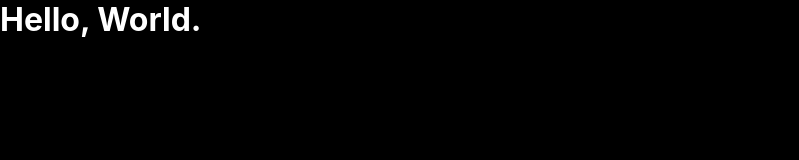
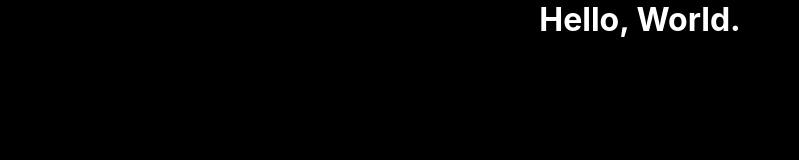
Before and after one commit to sean-in-dezine/kang, a website: page public/index.html in a window 1280 px wide. Shown: the whole page, without its empty margins (0-799 px from the left). Drawn offline with Linux system fonts and the light colour scheme.

Commit message:
Centering content

```diff
--- a/public/index.html
+++ b/public/index.html
@@ -14,6 +14,8 @@
         body {
             background-color: black;
             color: white;
+            display: grid;
+            place-items: center;
         }
     </style>
     <div><h1>Hello, World.</h1></div>
```
